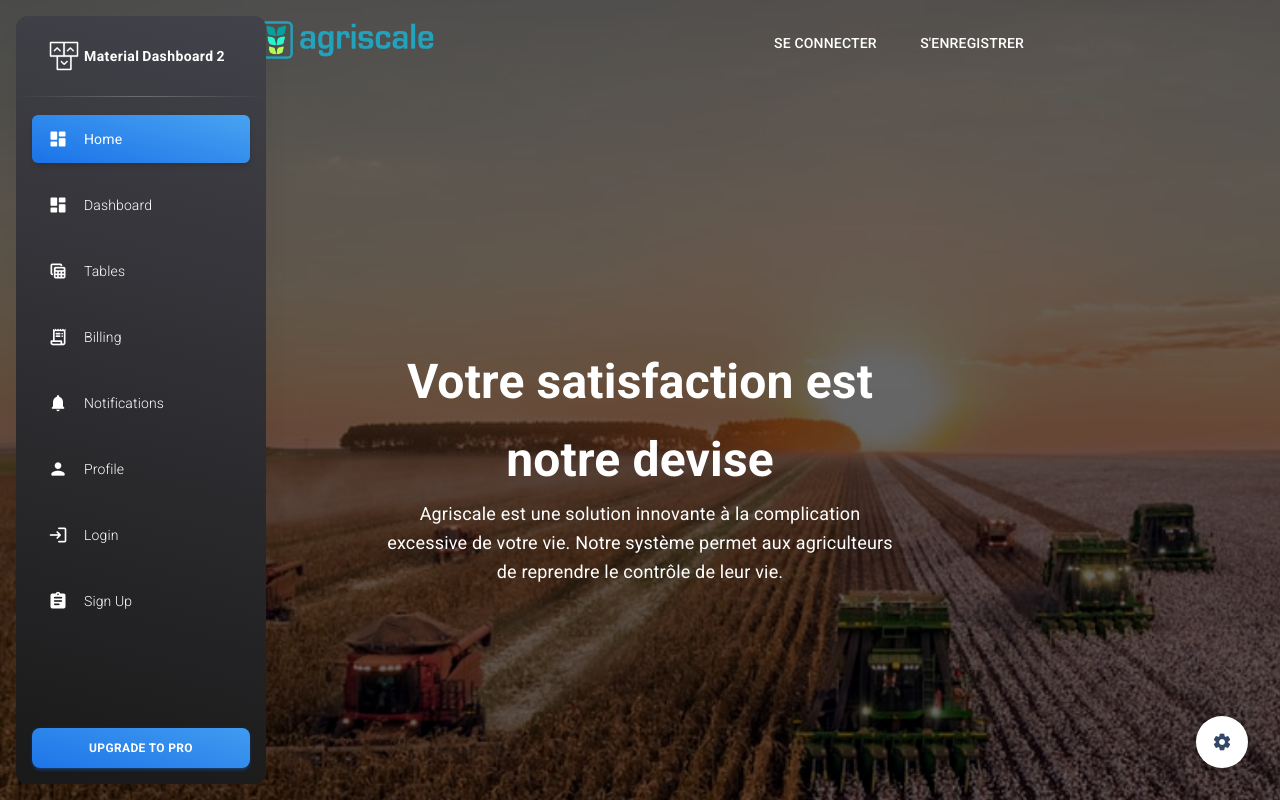
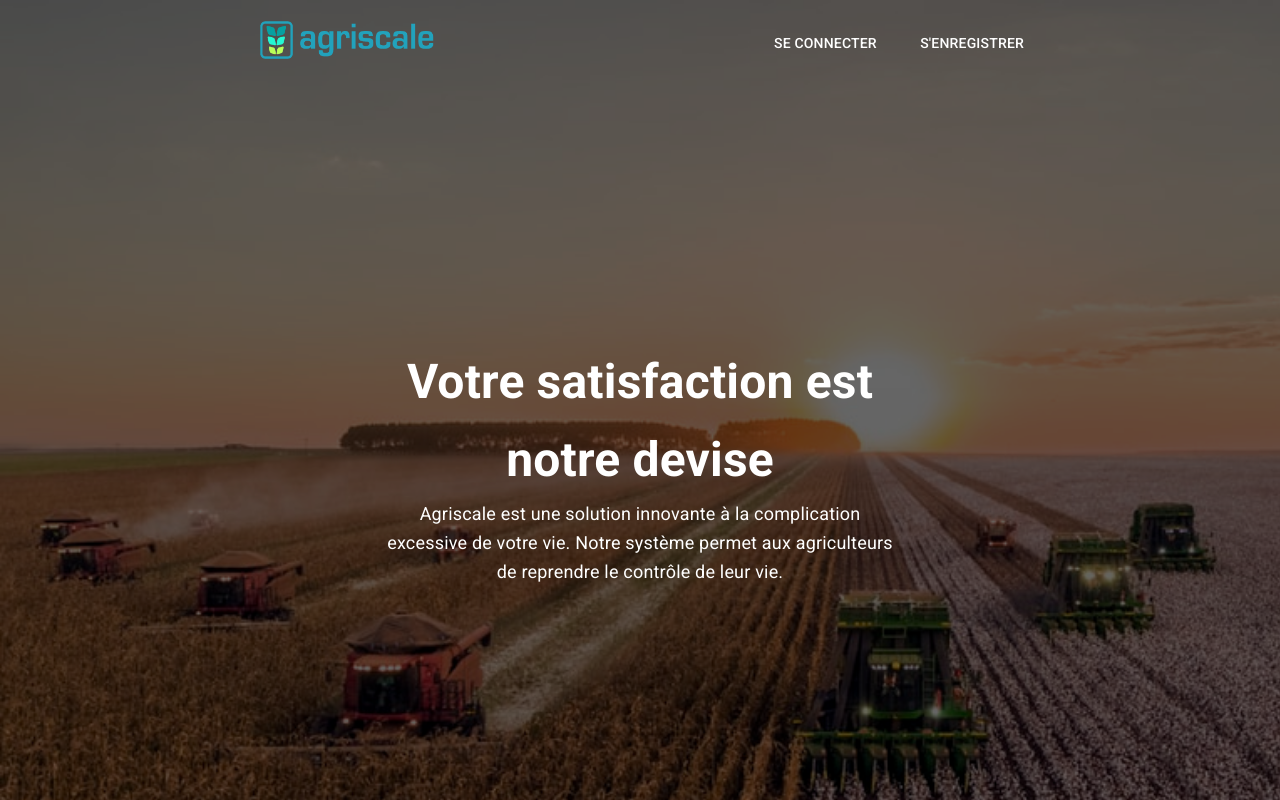
Before and after one commit to annaty/material-dashboard-react-main, a React (Create React App) app in the folder client/: page /home in a window 1280 px wide. Shown: the top 800 px of the page. Built offline with nearby package versions, Linux system fonts and the light colour scheme.

Commit message:
fixed side menu

```diff
--- a/client/src/App.js
+++ b/client/src/App.js
@@ -16,7 +16,7 @@ Coded by www.creative-tim.com
 import { useState, useEffect } from "react";
 
 // react-router components
-import { Routes, Route, Navigate, useLocation, BrowserRouter } from "react-router-dom";
+import { Routes, Route, Navigate, useLocation } from "react-router-dom";
 
 // @mui material components
 import { ThemeProvider } from "@mui/material/styles";
@@ -47,7 +47,6 @@ import brandWhite from "assets/images/logo-ct.png";
 import brandDark from "assets/images/logo-ct-dark.png";
 
 export default function App() {
-
   const [controller, dispatch] = useMaterialUIController();
   const {
     miniSidenav,
@@ -61,6 +60,7 @@ export default function App() {
   } = controller;
   const [onMouseEnter, setOnMouseEnter] = useState(false);
   const { pathname } = useLocation();
+  const menuRoutes = ["Dashboard", "Tables", "Billing", "Notifications"];
 
   // Open sidenav when mouse enter on mini sidenav
   const handleOnMouseEnter = () => {
@@ -138,7 +138,7 @@ export default function App() {
             color={sidenavColor}
             brand={(transparentSidenav && !darkMode) || whiteSidenav ? brandDark : brandWhite}
             brandName="Material Dashboard 2"
-            routes={routes}
+            routes={routes.filter((route) => menuRoutes.includes(route.name))}
             onMouseEnter={handleOnMouseEnter}
             onMouseLeave={handleOnMouseLeave}
           />
--- a/client/src/examples/Sidenav/index.js
+++ b/client/src/examples/Sidenav/index.js
@@ -189,7 +189,7 @@ function Sidenav({ color, brand, brandName, routes, ...rest }) {
           color={sidenavColor}
           fullWidth
         >
-          upgrade to pro
+          déconnexion
         </MDButton>
       </MDBox>
     </SidenavRoot>
--- a/client/src/layouts/homepage/index.js
+++ b/client/src/layouts/homepage/index.js
@@ -1,9 +1,13 @@
 /* eslint-disable global-require */
 import "./homepage.css";
 import React from "react";
+import PageLayout from "examples/LayoutContainers/PageLayout";
 
 function Homepage() {
+  // eslint-disable-next-line no-unused-vars
+
   return (
+    <PageLayout>
       <div className="container">
         <div className="splash">
           <div className="overlay">
@@ -12,7 +16,7 @@ function Homepage() {
                 <img src={require("../../assets/images/logo.png")} alt="logo" />
               </div>
               <div className="links">
-              <a href="/authentication/sign-in">SE CONNECTER</a>
+                <a href="/Login">SE CONNECTER</a>
                 <a href="/authentication/sign-up">S&apos;ENREGISTRER</a>
               </div>
             </div>
@@ -61,11 +65,14 @@ function Homepage() {
             <div className="info__text">
               <h4>Pourquoi nous choisir ?</h4>
               <p>
-              Différentes fonctionnalités qui vont vous permettre de faire fructifier votre ferme :
+                Différentes fonctionnalités qui vont vous permettre de faire fructifier votre ferme
+                :
               </p>
               <ul>
                 <li>Suivi du prix de vos produits</li>
-              <li>Automatisation qui vous permet de ne plus vous occuper des tâches fastidieuse</li>
+                <li>
+                  Automatisation qui vous permet de ne plus vous occuper des tâches fastidieuse
+                </li>
                 <li>
                   Sécurité, Suivi météo qui vous préviens des risques d’intempéries, caméra et suivi
                   du bétail en temps réel.
@@ -125,8 +132,8 @@ function Homepage() {
           <div className="form__description">
             <h3>Garantissez votre avenir</h3>
             <p>
-            Choisissez un avenir plus sûr en utilisant nos outils pour une plus grande facilité dans
-            votre gestion et une ferme plus sécurisée contre les vols
+              Choisissez un avenir plus sûr en utilisant nos outils pour une plus grande facilité
+              dans votre gestion et une ferme plus sécurisée contre les vols
             </p>
           </div>
           <div className="contact-form__points">
@@ -235,9 +242,10 @@ function Homepage() {
             </div>
           </div>
           <hr />
-        <p className="copyright">Copyright © 2020 EPSI Team</p>
+          <p className="copyright">Copyright © 2022 EPSI Team</p>
         </footer>
       </div>
+    </PageLayout>
   );
 }
 
```
Also changed, not shown: client/src/layouts/homepage/homepage.css (+10 -10 lines). Lines whose indentation alone changed are shown as unchanged.
